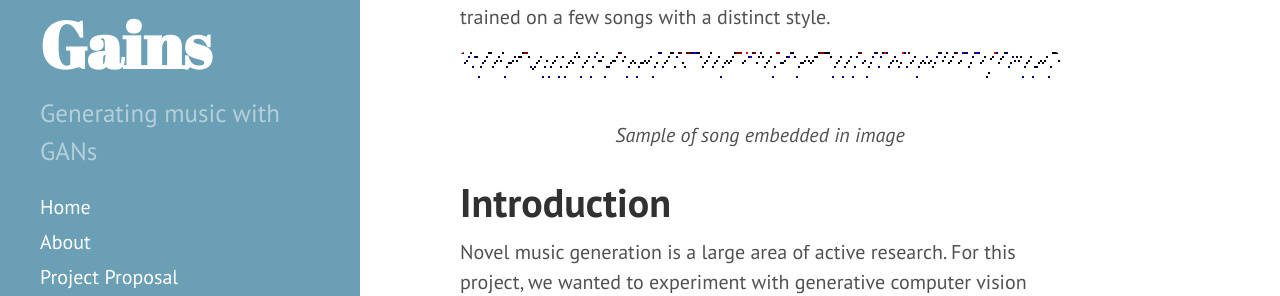
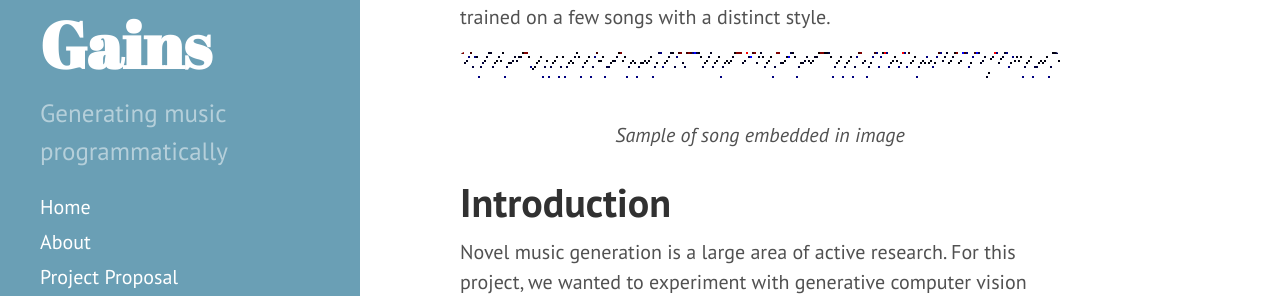
Before and after one commit to GANsNotGAINS/GANsNotGAINS.github.io, a Jekyll site: the page built from index.html, in a window 1280 px wide. Shown: the part 445-741 px from the top of the page. Built offline with Jekyll 4.4.1, drawn with Linux system fonts in a browser that asks for light colours; Markdown is read by kramdown in place of the engine named in the settings.

Commit message:
change description

```diff
--- a/_config.yml
+++ b/_config.yml
@@ -8,7 +8,7 @@ permalink:        pretty
 title:            GANsNotGains
 splitTitle:       'GANs&#10;Not&#10;Gains'
 tagline:          'CS4476 Project Page'
-description:      'Generating music with GANs'
+description:      'Generating music programmatically'
 url:              https://GANsNotGains.github.io/
 baseurl:          /
 
```
